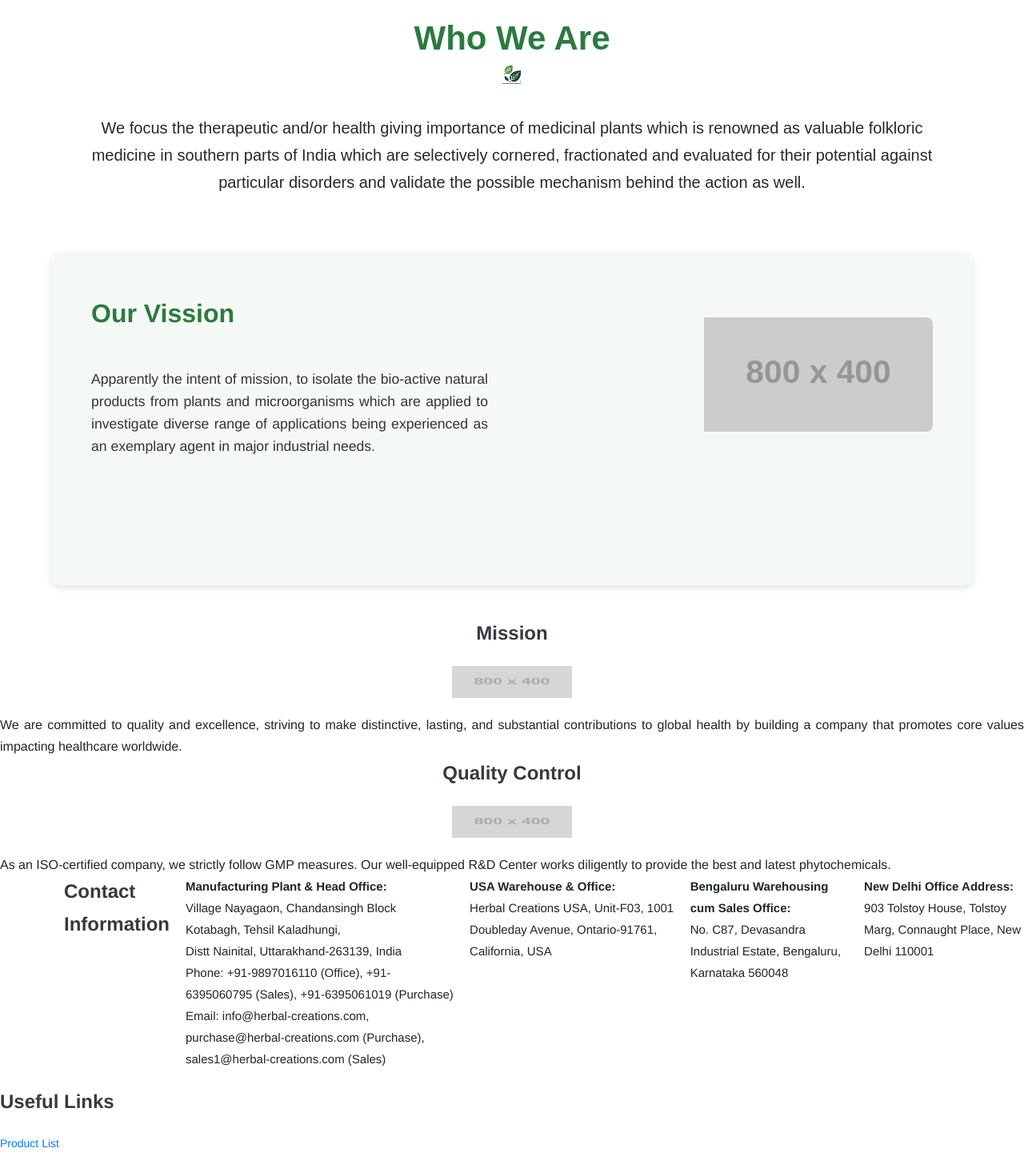
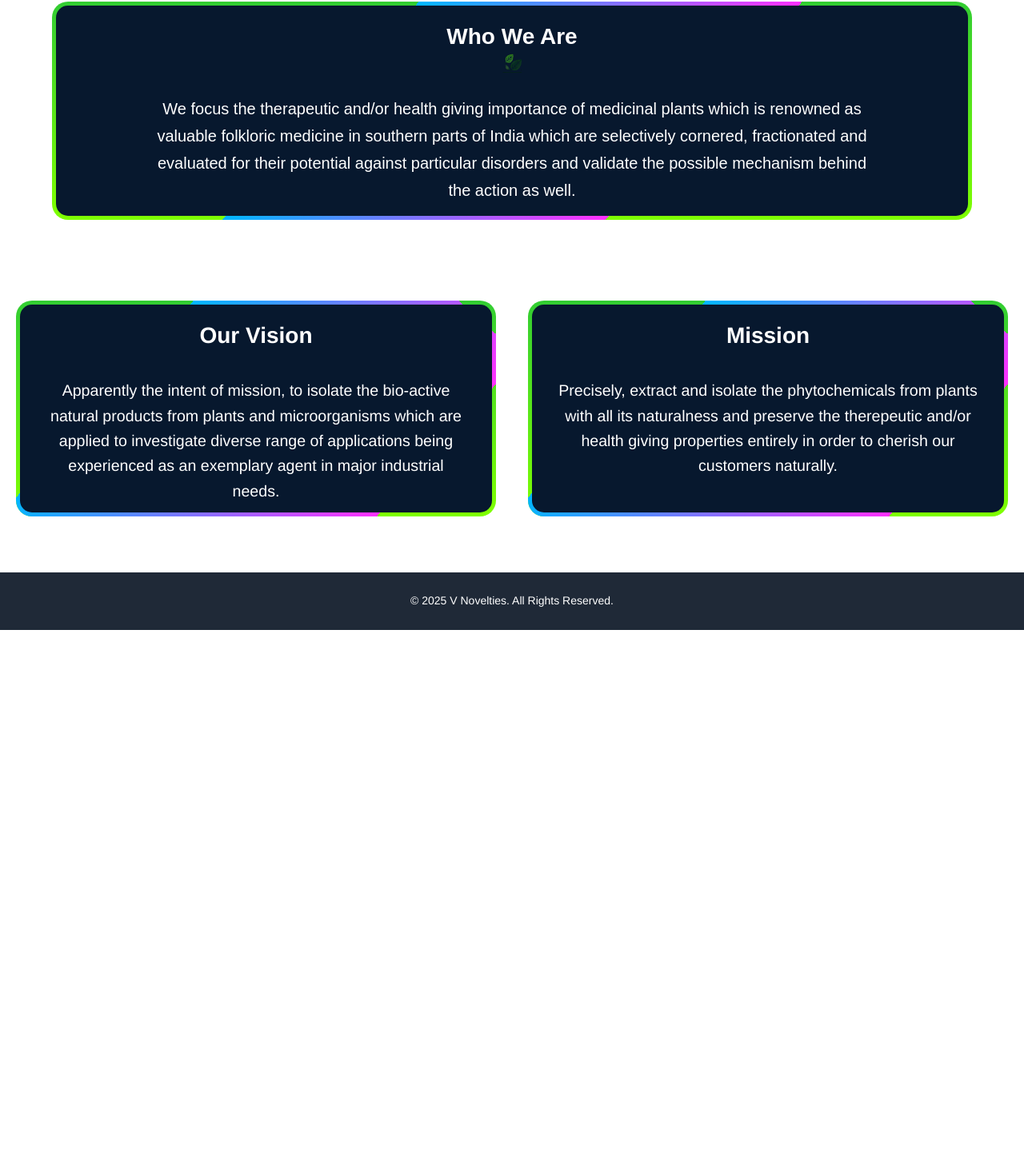
Before and after one commit to taskitminds/V-novelties, a React (Create React App) app: page /about in a window 1280 px wide. Shown: the part 408-1864 px from the top of the page at 80% size. After the commit the page ends 1196 px from the top, so only its background shows below. Built offline with nearby package versions, Linux system fonts and the light colour scheme.

Commit message:
about page mod

```diff
--- a/package.json
+++ b/package.json
@@ -14,6 +14,7 @@
     "react-intersection-observer": "^9.15.1",
     "react-router-dom": "^7.2.0",
     "react-scripts": "5.0.1",
+    "styled-components": "^6.1.15",
     "web-vitals": "^2.1.4"
   },
   "scripts": {
--- a/src/pages/About/AboutPage.css
+++ b/src/pages/About/AboutPage.css
@@ -59,7 +59,7 @@
   }
   .a {
     background-color: #F6EEE1;
-    background-image: url("../../assets/images/about/abb.webp");
+    /* background-image: url("../../assets/images/about/abb.webp"); */
     background-size: cover;
     background-position: center;
     background-repeat: no-repeat;
@@ -151,66 +151,9 @@
 
 
   /* Who We Are */
-  .who-we-are {
-    padding-top: 60px;
-    text-align: center;
-    font-weight: 200;
-    font-size: 28px;
-    font-family: Poppins, sans-serif;
-    color: #282828;
-    margin-bottom: 0;
-    padding-bottom: 1.875pc;
-    background-size: auto;
 
-  }
   .c{
     padding-bottom: 20px;
-  }
-  /* Our Vision */
-  .our-mission {
-    display: flex;
-    align-items: center;
-    justify-content: space-between;
-    background-color: #f5f9f5; /* Light greenish background */
-    padding: 50px;
-    padding-bottom: 160px;
-    border-radius: 10px;
-    max-width: 90%;
-    margin: 40px auto;
-    box-shadow: 0 4px 10px rgba(0, 0, 0, 0.1);
-  }
-
-  .our-mission .content {
-    flex: 1;
-    padding-right: 30px;
-  }
-
-  .our-mission .c {
-    color: #2c7a3f;
-    font-size: 2rem;
-    font-weight: bold;
-  }
-
-  .our-mission p {
-    font-size: 1.1rem;
-    line-height: 1.6;
-    color: #333;
-  }
-
-  .our-mission .bout-image {
-    width: 50%;
-    border-radius: 8px;
-    padding-left: 240px;
-  }
-
-  /* Mission */
-  .mission {
-    text-align: center;
-  }
-
-  /* Quality Control */
-  .quality-control {
-    text-align: center;
   }
 
   /* Image Styling */
@@ -222,55 +165,6 @@
     opacity: 0.8; /* Gives a soft look */
 }
 
-
-  /* Contact Information */
-  .contact-info {
-    text-align: left;
-  }
-
-  .contact-info address {
-    font-style: normal;
-    line-height: 1.8;
-    font-size: 15px;
-    margin-bottom: 20px;
-  }
-
-  /* Useful Links */
-  .useful-links {
-    text-align: left;
-  }
-
-  .useful-links ul {
-    list-style-type: none;
-    padding: 0;
-  }
-
-  .useful-links li {
-    margin-bottom: 10px;
-  }
-
-  .useful-links a {
-    color: var(--primary);
-    text-decoration: none;
-  }
-
-  .useful-links a:hover {
-    text-decoration: underline;
-  }
-
-  /* Our Consortium */
-  .our-consortium {
-    text-align: left;
-  }
-
-  .our-consortium ul {
-    list-style-type: none;
-    padding: 0;
-  }
-
-  .our-consortium li {
-    margin-bottom: 10px;
-  }
 
   /* Header & Footer */
   header {
@@ -414,3 +308,243 @@
     padding: 15px 0;
   }
 }
+
+
+
+
+.container {
+  position: relative;
+  width: 500px;
+  height: 254px;
+  transition: 200ms;
+}
+
+#card {
+  position: absolute;
+  inset: 0;
+  z-index: 0;
+  display: flex;
+  justify-content: center;
+  align-items: center;
+  border-radius: 20px;
+  transition: 700ms;
+  background: #191919;
+}
+
+.title {
+  opacity: 0;
+  transition-duration: 300ms;
+  position: absolute;
+  font-size: 20px;
+  margin: 10px;
+  text-align: center;
+  color: white;
+}
+
+.tracker:hover ~ #card .title {
+  opacity: 1;
+}
+
+#prompt {
+  font-size: 30px;
+  font-weight: bold;
+  transition: 300ms;
+  color: white;
+}
+
+.tracker {
+  position: absolute;
+  width: 100%;
+  height: 100%;
+}
+
+.tracker:hover ~ #card {
+  filter: brightness(1.1);
+}
+
+.canvas {
+  perspective: 800px;
+  inset: 0;
+  position: absolute;
+  display: grid;
+  grid-template-columns: repeat(5, 1fr);
+  grid-template-rows: repeat(5, 1fr);
+}
+
+
+
+/* who we are */
+/* WhoWeAreStyles.css */
+/* WhoWeAreStyles.css */
+/* WhoWeAreStyles.css */
+
+/* Container for the entire "Who We Are" section */
+.who-we-are {
+  padding: 50px 0; /* Adds spacing above and below the section */
+  display: flex; /* Aligns children in a row */
+  justify-content: center; /* Centers the content horizontally */
+  align-items: center; /* Centers the content vertically */
+  background-color: transparent; /* Transparent background */
+}
+
+/* Main container holding the canvas */
+.container {
+  position: relative; /* Enables positioning of child elements */
+  width: 99.8%; /* Almost full-width for responsiveness */
+  max-width: 1400px; /* Maximum width to maintain a clean layout */
+  margin: auto; /* Centers the container horizontally */
+}
+
+/* Canvas for centering card and tracker */
+.canvas {
+  position: relative; /* Enables absolute positioning of child elements */
+  display: flex; /* Aligns children in a row */
+  justify-content: center; /* Centers children horizontally */
+  align-items: center; /* Centers children vertically */
+}
+
+/* The small dot element - could be used for animations or tracking */
+.tracker {
+  position: absolute; /* Positioned relative to its parent */
+  width: 6px; /* Small circular size */
+  height: 6px;
+  background-color: #E6F4EA; /* Light grey color */
+  border-radius: 50%; /* Makes the element circular */
+}
+
+/* Main card element */
+.card {
+  width: 90%; /* Makes the card take up most of the available width */
+  padding: 20px; /* Internal padding for spacing */
+  background: linear-gradient(180deg, #32CD32, #7FFF00); /* Dark background color for contrast */
+  border-radius: 20px; /* Smooth rounded corners */
+  position: relative; /* Allows the use of ::before and ::after pseudo-elements */
+  display: flex; /* Flexbox layout for content alignment */
+  flex-direction: column; /* Stacks content vertically */
+  justify-content: center; /* Centers content vertically */
+  align-items: center; /* Centers content horizontally */
+  overflow: hidden; /* Hides anything overflowing the card's boundaries */
+}
+
+/* Title text styling within the card */
+.card h2 {
+  z-index: 1; /* Ensures text is displayed above the card's background */
+  color: white; /* White text color for good contrast */
+  font-size: 2em; /* Large font size for emphasis */
+  margin-bottom: 10px; /* Spacing below the title */
+}
+
+/* Paragraph text styling within the card */
+.card p {
+  z-index: 1; /* Keeps text above the card background */
+  color: white; /* White text for readability */
+  text-align: center; /* Centers the text */
+}
+
+/* Animated border around the card */
+.card::before {
+  content: ''; /* Generates a pseudo-element */
+  position: absolute; /* Positioned relative to the card */
+  width: 100%; /* Nearly covers the card's width */
+  height: 130%; /* Extends slightly beyond the card’s height */
+  background-image: linear-gradient(180deg, rgb(0, 183, 255), rgb(255, 48, 255)); /* Gradient animation colors */
+  animation: rotBGimg 3s linear infinite; /* Continuous rotation animation */
+  transition: all 0.2s linear; /* Smooth transition when animated */
+}
+
+/* Inner overlay for the card */
+.card::after {
+  content: ''; /* Generates a pseudo-element */
+  position: absolute; /* Positioned relative to the card */
+  inset: 5px; /* Slightly smaller than the card to create an inner border effect */
+  background: #07182E; /* Same as card background for consistency */
+  border-radius: 15px; /* Rounded corners to match the card’s style */
+}
+
+/* Animation for rotating the gradient background */
+@keyframes rotBGimg {
+  from {
+    transform: rotate(0deg); /* Starts at 0 degrees */
+  }
+  to {
+    transform: rotate(360deg); /* Completes a full rotation */
+  }
+}
+/* Container for the sections with centered alignment */
+.sections-container {
+  padding: 50px 0;
+  display: flex;
+  justify-content: center;
+  align-items: center;
+  background-color: transparent;
+}
+
+
+/* Styling for main content containers with fixed width and height */
+.our-mission,
+.mission {
+  width: 1200px;
+  height: 270px;
+  padding: 0 20px;
+  background: linear-gradient(180deg, #32CD32, #7FFF00);
+  border-radius: 20px;
+  position: relative;
+  margin: 20px;
+  display: flex;
+  flex-direction: column;
+  justify-content: flex-start;
+  align-items: center;
+  overflow: hidden;
+  box-sizing: border-box;
+}
+
+/* Animated border effect using a gradient background */
+.our-mission::before,
+.mission::before {
+  content: '';
+  position: absolute;
+  width: 100%;
+  height: 130%;
+  background-image: linear-gradient(180deg, rgb(0, 183, 255), rgb(255, 48, 255));
+  animation: rotBGimg 3s linear infinite;
+  transition: all 0.2s linear;
+}
+
+/* Dark overlay inside the section with rounded corners */
+.our-mission::after,
+.mission::after {
+  content: '';
+  position: absolute;
+  inset: 5px;
+  background: #07182E;
+  border-radius: 15px;
+}
+
+/* Text styling for headings */
+.our-mission h2,
+.mission h2 {
+  z-index: 1;
+  color: white;
+  font-size: 2em;
+  margin: 20px 0 30px 0; /* Adds a 10px gap between heading and paragraph */
+  text-align: center;
+}
+
+/* Text styling for paragraphs */
+.our-mission p,
+.mission p {
+  z-index: 1;
+  color: white;
+  text-align: center;
+  padding: 0 15px;
+  padding-bottom: 20px;
+  font-size: 1.4em; /* Increases the text size */
+  line-height: 1.6; /* Increases the height of the text */
+}
+
+
+/* Keyframes for rotating the gradient background */
+@keyframes rotBGimg {
+  from { transform: rotate(0deg); }
+  to { transform: rotate(360deg); }
+}
--- a/src/pages/About/AboutPage.js
+++ b/src/pages/About/AboutPage.js
@@ -12,88 +12,40 @@ const AboutUs = () => {
       <Header />
       <Navbar />
         <h1 className='a'><h1 className='typing'>About  Us</h1></h1>
-      <section className="who-we-are">
-        <h2 className='ab'>Who We Are</h2>
-        <p className='aab'>
-        We focus the therapeutic and/or health giving importance of medicinal plants which is renowned as valuable folkloric medicine in southern parts of India which are selectively cornered, fractionated and evaluated for their potential against particular disorders and validate the possible mechanism behind the action as well.
-        </p>
-      </section>
-
-      <section className="our-mission">
-  <div className="content">
-    <h2 className="c">Our Vission</h2>
-    <p>
-    Apparently the intent of mission, to isolate the bio-active natural products from plants and microorganisms which are applied to investigate diverse range of applications being experienced as an exemplary agent in major industrial needs.
-
-    </p>
-  </div>
-  <img
-    src="https://via.placeholder.com/800x400"
-    alt="Our Mission"
-    className="bout-image"
-  />
-</section>
+        <section className="who-we-are">
+          <div className="container noselect">
+            <div className="canvas">
+               {Array.from({ length: 25 }, (_, index) => (
+                <div key={index} className={`tracker tr-${index + 1}`} />))}
+                <div className="card">
+                   <h2 className="ab">Who We Are</h2>
+                   <p className="aab">
+              We focus the therapeutic and/or health giving importance of medicinal plants which is renowned as valuable
+              folkloric medicine in southern parts of India which are selectively cornered, fractionated and evaluated for
+              their potential against particular disorders and validate the possible mechanism behind the action as well.
+               </p>
+          </div>
+        </div>
+      </div>
+ </section>
 
 
-      <section className="mission">
-        <h3>Mission</h3>
-        <img src="https://via.placeholder.com/800x400" alt="Our Mission" className="about-image" />
-        <p>
-          We are committed to quality and excellence, striving to make distinctive, lasting, and substantial contributions to global health by building a company that promotes core values impacting healthcare worldwide.
-        </p>
-      </section>
+ <div className="sections-container">
+  <section className="our-mission">
+      <h2 >Our Vision</h2>
+      <p>
+        Apparently the intent of mission, to isolate the bio-active natural products from plants and microorganisms which are applied to investigate diverse range of applications being experienced as an exemplary agent in major industrial needs.
+      </p>
+  </section>
 
-      <section className="quality-control">
-        <h3>Quality Control</h3>
-        <img src="https://via.placeholder.com/800x400" alt="Quality Control" className="about-image" />
-        <p>
-          As an ISO-certified company, we strictly follow GMP measures. Our well-equipped R&D Center works diligently to provide the best and latest phytochemicals.
-        </p>
-      </section>
-
-      <section className="contact-info">
-        <h3>Contact Information</h3>
-        <address>
-          <strong>Manufacturing Plant & Head Office:</strong><br />
-          Village Nayagaon, Chandansingh Block Kotabagh, Tehsil Kaladhungi,<br />
-          Distt Nainital, Uttarakhand-263139, India<br />
-          Phone: +91-9897016110 (Office), +91-6395060795 (Sales), +91-6395061019 (Purchase)<br />
-          Email: info@herbal-creations.com, purchase@herbal-creations.com (Purchase), sales1@herbal-creations.com (Sales)
-        </address>
-        <address>
-          <strong>USA Warehouse & Office:</strong><br />
-          Herbal Creations USA, Unit-F03, 1001 Doubleday Avenue, Ontario-91761, California, USA
-        </address>
-        <address>
-          <strong>Bengaluru Warehousing cum Sales Office:</strong><br />
-          No. C87, Devasandra Industrial Estate, Bengaluru, Karnataka 560048
-        </address>
-        <address>
-          <strong>New Delhi Office Address:</strong><br />
-          903 Tolstoy House, Tolstoy Marg, Connaught Place, New Delhi 110001
-        </address>
-      </section>
-
-      <section className="useful-links">
-        <h3>Useful Links</h3>
-        <ul>
-          <li><a href="/product-list">Product List</a></li>
-          <li><a href="/about-us">About Us</a></li>
-          <li><a href="/readings">Readings</a></li>
-          <li><a href="/contact-us">Contact Us</a></li>
-        </ul>
-      </section>
-
-      <section className="our-consortium">
-        <h3>Our Consortium</h3>
-        <ul>
-          <li><a href="https://tarangiresort.com" target="_blank" rel="noopener noreferrer">Tarangi Resort</a></li>
-          <li><a href="https://oshadhi.co.in" target="_blank" rel="noopener noreferrer">Oshadhi</a></li>
-          <li><a href="https://www.oakbuds.in" target="_blank" rel="noopener noreferrer">Oak Buds</a></li>
-          <li>Tame Rubbers</li>
-        </ul>
-      </section>
-    </div>
+  <section className="mission">
+    <h2>Mission</h2>
+    <p>
+    Precisely, extract and isolate the phytochemicals from plants with all its naturalness and preserve the therepeutic and/or health giving properties entirely in order to cherish our customers naturally.
+    </p>
+  </section>
+  </div>
+</div>
   );
 };
 
```
Also changed, not shown: 1 other file (tests, documents, lock files or other folders). Lines whose indentation alone changed are shown as unchanged.
